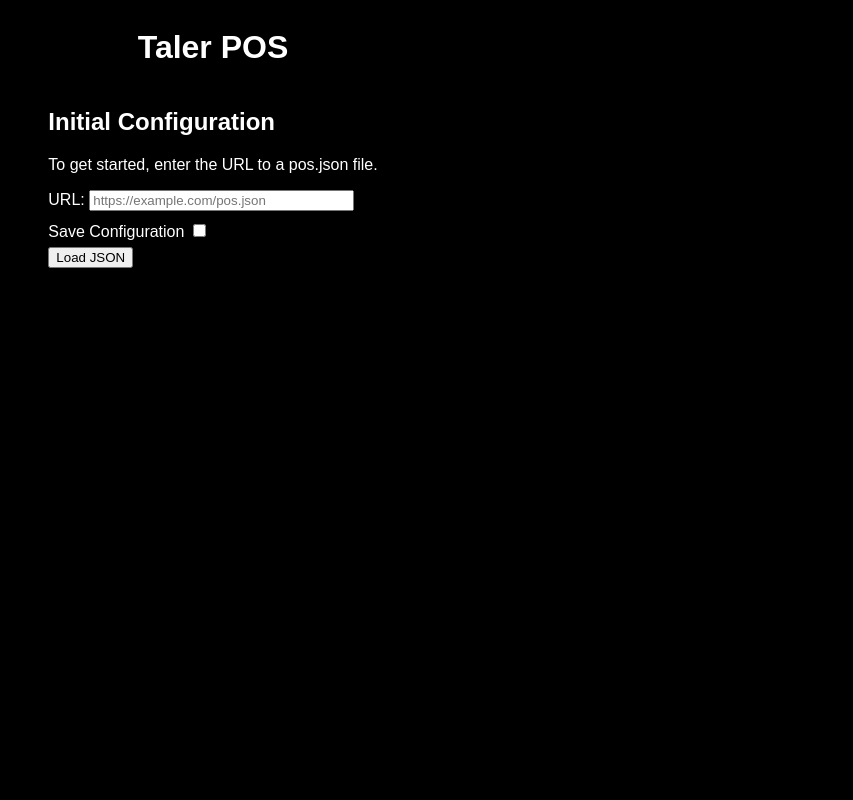
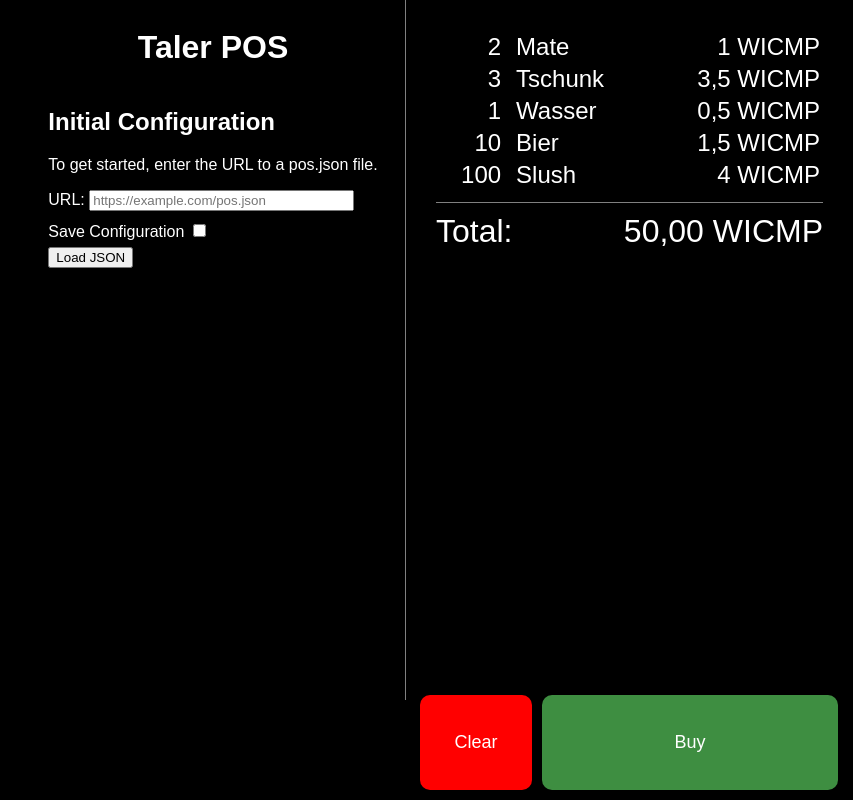
Before and after one commit to SpitfireX/taler-pos, a plain HTML site: page index.html in a window 1280 px wide. Shown: the whole page, without its empty margins (427-1280 px from the left). Drawn offline with Linux system fonts and the light colour scheme.

Commit message:
new basket UI landscape mockup

```diff
--- a/index.html
+++ b/index.html
@@ -6,6 +6,7 @@
 <link rel="stylesheet" href="style.css">
 <style>
 </style>
+
 <body>
     <div id="config">
         <h1>Taler POS</h1>
@@ -14,10 +15,8 @@
             <p>To get started, enter the URL to a pos.json file.</p>
             <form id="config-form" onsubmit="return false">
                 <label for="posurl">URL:</label>
-                <input type="url" name="posurl" id="config-posurl"
-                    placeholder="https://example.com/pos.json"
-                    pattern="https://.*\.json" size="30"
-                    required><br>
+                <input type="url" name="posurl" id="config-posurl" placeholder="https://example.com/pos.json"
+                    pattern="https://.*\.json" size="30" required><br>
                 <label for="remeber">Save Configuration</label>
                 <input type="checkbox" id="config-remember" name="remember"><br>
                 <input type="submit" id="config-submit" value="Load JSON" />
@@ -25,9 +24,50 @@
         </div>
     </div>
 
+    <div id="main">
+        <div id="main-area">
             <div id="pos"></div>
-
+        </div>
         <div id="notifications"></div>
+        <div id="basket-area">
+            <div id="basket">
+                <table>
+                    <tr>
+                        <td class="table-num">2</td>
+                        <td class="table-name">Mate</td>
+                        <td class="table-price">1 WICMP</td>
+                    </tr>
+                    <tr>
+                        <td class="table-num">3</td>
+                        <td class="table-name">Tschunk</td>
+                        <td class="table-price">3,5 WICMP</td>
+                    </tr>
+                    <tr>
+                        <td class="table-num">1</td>
+                        <td class="table-name">Wasser</td>
+                        <td class="table-price">0,5 WICMP</td>
+                    </tr>
+                    <tr>
+                        <td class="table-num">10</td>
+                        <td class="table-name">Bier</td>
+                        <td class="table-price">1,5 WICMP</td>
+                    </tr>
+                    <tr>
+                        <td class="table-num">100</td>
+                        <td class="table-name">Slush</td>
+                        <td class="table-price">4 WICMP</td>
+                    </tr>
+                </table>
+                <div id="total">
+                    Total: <span>50,00 WICMP</span>
+                </div>
+            </div>
+        </div>
+        <div id="basket-buttons">
+            <div id="clear-button" class="button toolbar">Clear</div>
+            <div id="buy-button" class="button toolbar">Buy</div>
+        </div>
+    </div>
 
     <div id="modal" class="modal-background">
         <div id="modal-content-payment" class="modal-content">
@@ -57,4 +97,5 @@
 </body>
 <script src="script.js"></script>
 <script src="qrcodejs/qrcode.min.js"></script>
+
 </html>
--- a/style.css
+++ b/style.css
@@ -2,12 +2,48 @@
     background-color: black;
     color: white;
     font-family: sans-serif;
+    overflow: hidden;
+}
+
+#main-area {
+    position: absolute;
+    top: 0;
+    right: 35%;
+    left: 0;
+    bottom: 0;
+    overflow-y: auto;
+}
+
+#basket-area {
+    position: absolute;
+    top: 0;
+    right: 0;
+    left: 65%;
+    bottom: 100px;
+    border-left: 1px solid grey;
+    overflow-y: auto;
+}
+
+#basket {
+    margin: 0 30px;
+    font-size: x-large;
+}
+
+#basket-buttons {
+    position: absolute;
+    right: 0;
+    left: 65%;
+    bottom: 0;
+    height: 100px;
+    padding: 10px;
+    display: flex;
+    justify-content: right;
 }
 
 .buttons {
     display: flex;
     flex-wrap: wrap;
-    justify-content: center;
+    justify-content: flex-start;
     align-content: center;
 }
 
@@ -19,7 +55,7 @@
     color: white;
     border-radius: 10px;
     padding: 10px;
-    width: 200px;
+    width: 180px;
     height: 100px;
     font-size: xx-large;
     margin: 5px;
@@ -33,6 +69,22 @@
     background-color: #3e8e41;
     box-shadow: 0 5px #666;
     transform: translateY(4px);
+}
+
+.toolbar {
+    width: 120px;
+    height: 75px;
+    font-size: large;
+}
+
+#buy-button {
+    width: 75%;
+    background-color: #3e8e41;
+}
+
+#clear-button {
+    width: 25%;
+    background-color: red;
 }
 
 #cancel-button {
@@ -139,11 +191,10 @@
 }
 
 #notifications {
-    position: absolute;
-    width: 100%;
-    height: 20%;
+    position: fixed;
+    right: 35%;
+    bottom: 0;
     left: 0;
-    bottom: 0;
     display: flex;
     flex-direction: column-reverse;
 }
@@ -179,4 +230,32 @@
 
 #pos {
     display: none;
+    margin: 0 30px 30px 30px;
+    overflow-y: auto;
 }
+
+#total {
+    font-size: xx-large;
+    border-top: 1px solid grey;
+    margin-top: 10px;
+    padding-top: 10px;
+    text-align: left;
+}
+
+#total > span {
+    float: right;
+}
+
+#basket > table{
+    width: 100%;
+    margin-top: 30px;
+}
+
+.table-num {
+    text-align: right;
+    padding-right: 0.5em;
+}
+
+.table-price {
+    text-align: right;
+}
```
Lines whose indentation alone changed are shown as unchanged.
